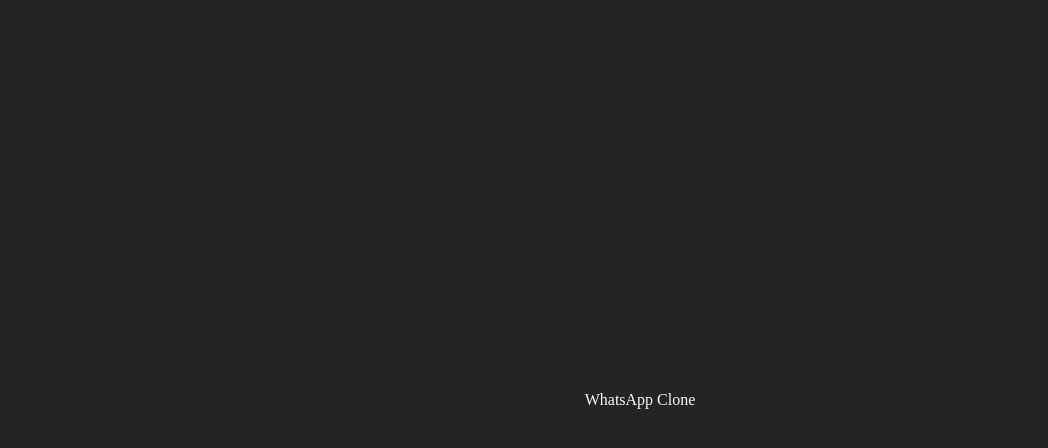
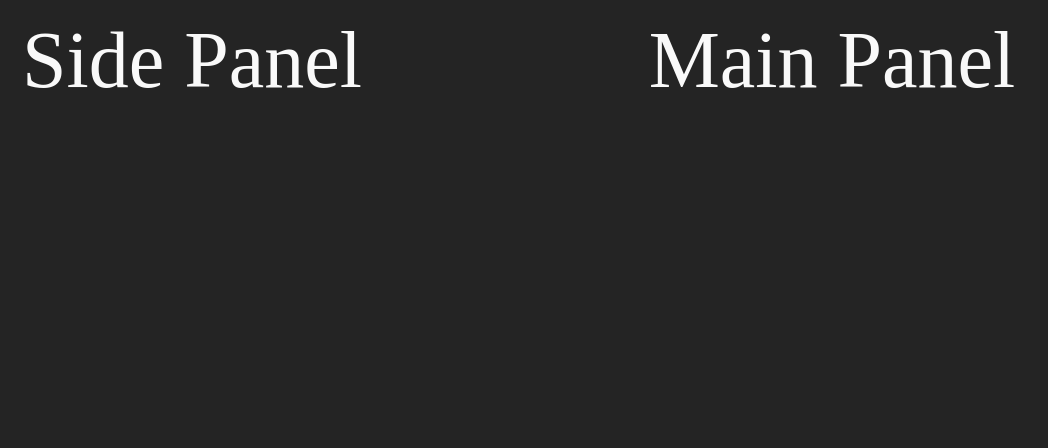
Before and after one commit to phish432/WhatsApp-Clone, a React (Vite) app: page / in a window 1280 px wide. Shown: the top 448 px of the page, without its empty margins (0-1048 px from the left). Built offline with nearby package versions, Linux system fonts and the light colour scheme; a web font is replaced by a local one.

Commit message:
Refactor CSS and added structure components
- Updated App.css to modify the overflow properties for better scrolling experience
- Added MainPanel and SidePanel components to App.tsx

```diff
--- a/src/components/App/App.css
+++ b/src/components/App/App.css
@@ -8,5 +8,6 @@
   margin: 0;
   padding: 0;
 
-  overflow: hidden;
+  overflow-x: scroll;
+  overflow-y: hidden;
 }
--- a/src/components/App/App.tsx
+++ b/src/components/App/App.tsx
@@ -1,7 +1,14 @@
+import MainPanel from "../MainPanel/MainPanel";
+import SidePanel from "../SidePanel/SidePanel";
 import "./App.css";
 
-function App() {
-  return <div id="app">WhatsApp Clone</div>;
-}
+const App = () => {
+  return (
+    <div id="app">
+      <SidePanel />
+      <MainPanel />
+    </div>
+  );
+};
 
 export default App;
--- /dev/null
+++ b/src/components/MainPanel/MainPanel.css
@@ -0,0 +1,11 @@
+#mainPanel {
+  display: flex;
+  flex-direction: column;
+  align-items: center;
+
+  height: 100%;
+  width: 70%;
+  min-width: 640px;
+
+  font-size: 5rem;
+}
--- /dev/null
+++ b/src/components/MainPanel/MainPanel.tsx
@@ -0,0 +1,7 @@
+import "./MainPanel.css";
+
+const MainPanel = () => {
+  return <div id="mainPanel">Main Panel</div>;
+};
+
+export default MainPanel;
--- /dev/null
+++ b/src/components/SidePanel/SidePanel.css
@@ -0,0 +1,11 @@
+#sidePanel {
+  display: flex;
+  flex-direction: column;
+  align-items: center;
+
+  height: 100%;
+  width: 30%;
+  min-width: 320px;
+
+  font-size: 5rem;
+}
--- /dev/null
+++ b/src/components/SidePanel/SidePanel.tsx
@@ -0,0 +1,7 @@
+import "./SidePanel.css";
+
+const SidePanel = () => {
+  return <div id="sidePanel">Side Panel</div>;
+};
+
+export default SidePanel;
```
